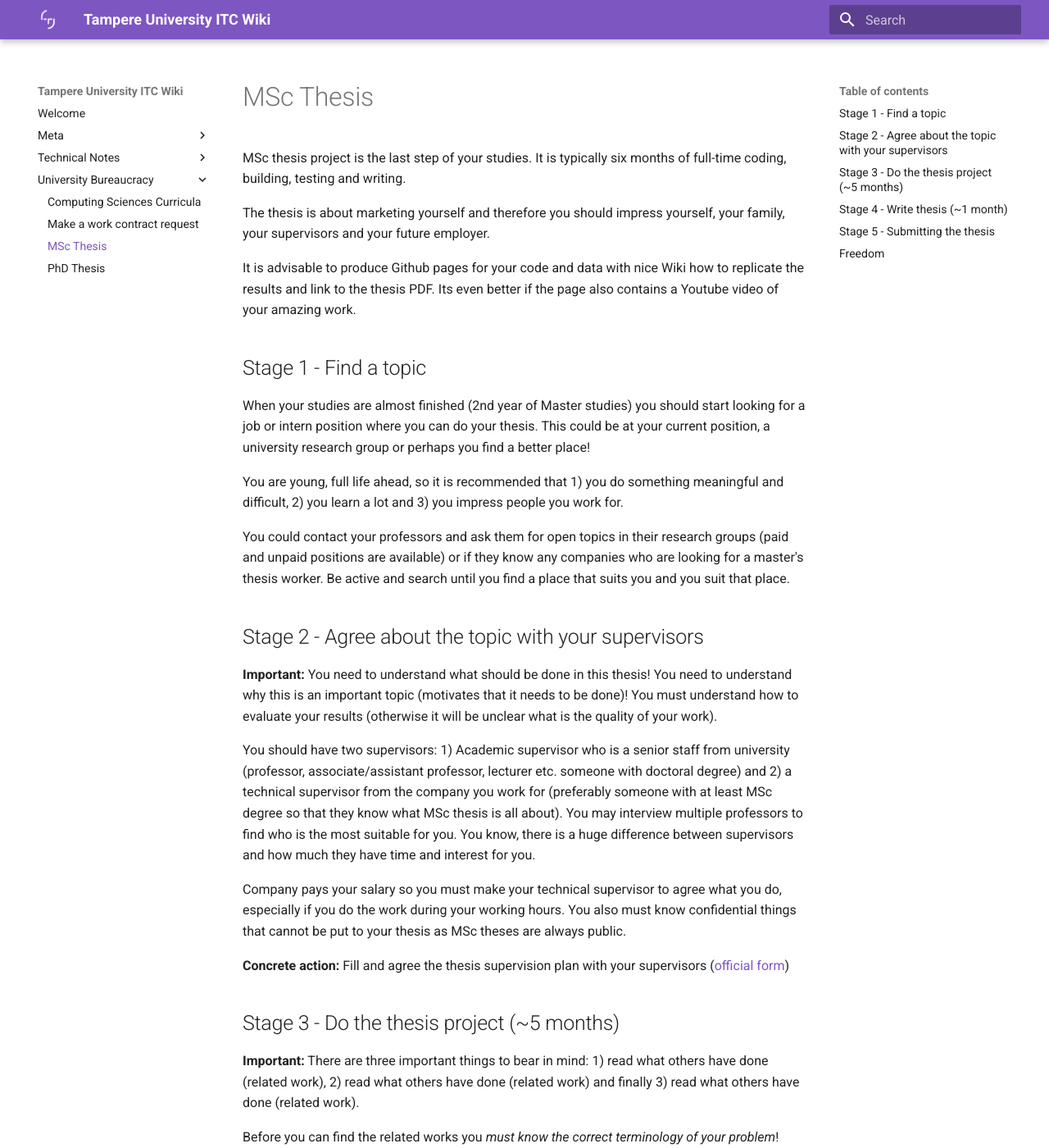
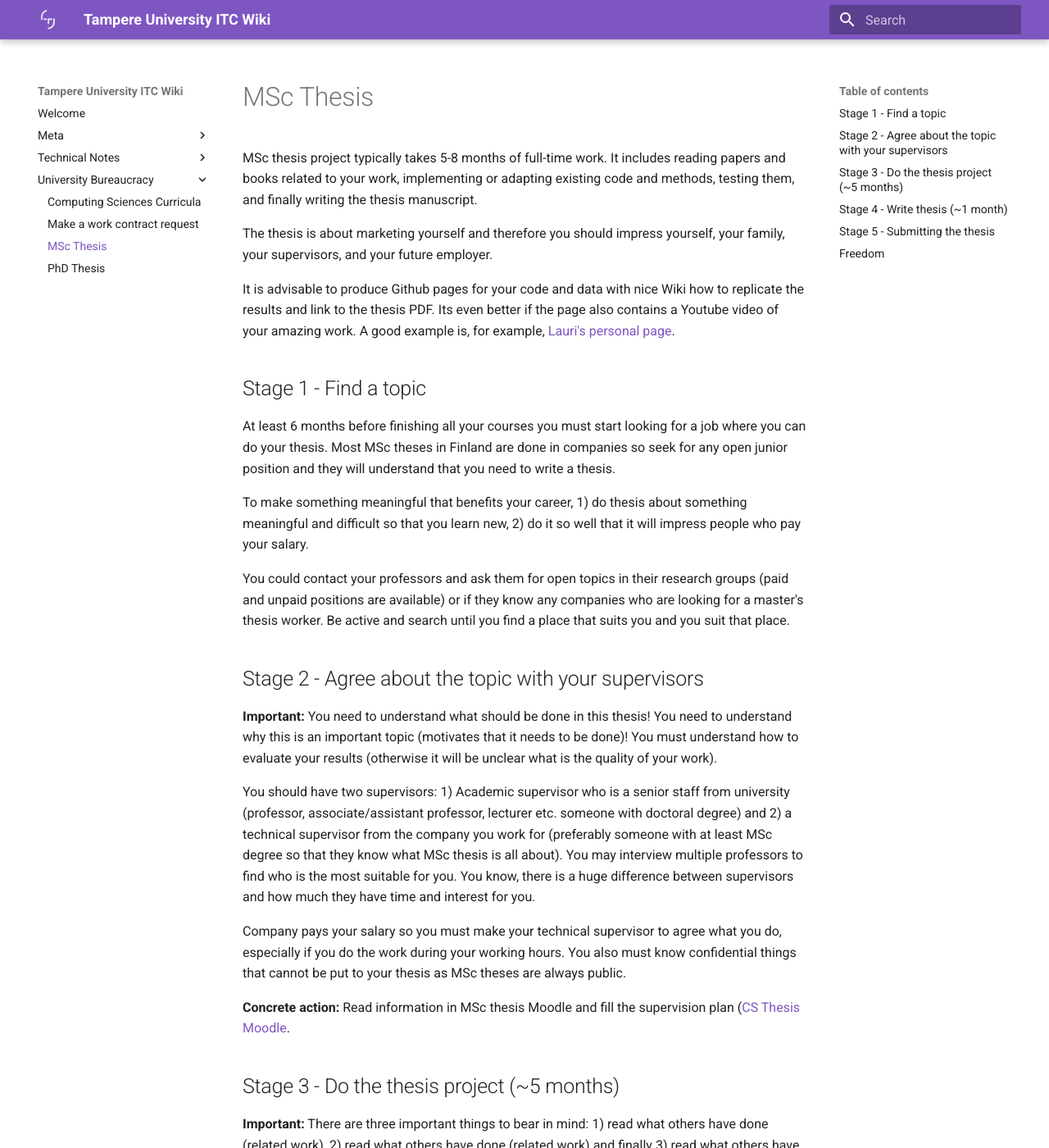
Before and after one commit to TUNI-ITC/wiki, an MkDocs documentation site: the page built from docs/University-Bureaucracy/msc_thesis.md, in a window 1280 px wide and 1400 px high. Shown: the whole window at 82% size. Built offline with MkDocs 1.6.1 and Material for MkDocs 9.7.7, drawn with Linux system fonts in a browser that asks for light colours; some of the changed text lies outside the part shown.

Commit message:
updated the instructions and list of example theses

```diff
--- a/docs/University-Bureaucracy/msc_thesis.md
+++ b/docs/University-Bureaucracy/msc_thesis.md
@@ -1,14 +1,17 @@
 # MSc Thesis
-MSc thesis project is the last step of your studies. It is typically six months of full-time coding, building, testing and writing.
+MSc thesis project typically takes 5-8 months of full-time work. It includes reading papers and books related to your work, implementing or adapting existing code and methods, testing them, and finally writing the thesis manuscript.
 
-The thesis is about marketing yourself and therefore you should impress yourself, your family, your supervisors and your future employer.
+The thesis is about marketing yourself and therefore you should impress yourself, your family, your supervisors, and your future employer.
 
-It is advisable to produce Github pages for your code and data with nice Wiki how to replicate the results and link to the thesis PDF. Its even better if the page also contains a Youtube video of your amazing work.
+It is advisable to produce Github pages for your code and data with nice Wiki how to replicate the results and link to the thesis PDF. Its even better if the page also contains a Youtube video of your amazing work. A good example is, for example, [Lauri's personal page](https://lasuomela.github.io/).
 
 ## Stage 1 - Find a topic
-When your studies are almost finished (2nd year of Master studies) you should start looking for a job or intern position where you can do your thesis. This could be at your current position, a university research group or perhaps you find a better place!
+At least 6 months before finishing all your courses you must start looking for
+a job where you can do your thesis. Most MSc theses in Finland are done in companies so seek for any open junior position and they will understand that you need to write a thesis.
 
-You are young, full life ahead, so it is recommended that 1) you do something meaningful and difficult, 2) you learn a lot and 3) you impress people you work for.
+To make something meaningful that benefits your career,
+1) do thesis about something meaningful and difficult so that you learn new,
+2) do it so well that it will impress people who pay your salary.
 
 You could contact your professors and ask them for open topics in their research groups (paid and unpaid positions are available) or if they know any companies who are looking for a master's thesis worker. Be active and search until you find a place that suits you and you suit that place.
 
@@ -19,7 +22,7 @@
 
 Company pays your salary so you must make your technical supervisor to agree what you do, especially if you do the work during your working hours. You also must know confidential things that cannot be put to your thesis as MSc theses are always public.
 
-**Concrete action:** Fill and agree the thesis supervision plan with your supervisors ([official form](https://content-webapi.tuni.fi/proxy/public/2019-06/opas_ykk_ohjaussuunnitelma_fineng.rtf))
+**Concrete action:** Read information in MSc thesis Moodle and fill the supervision plan ([CS Thesis Moodle](https://moodle.tuni.fi/course/view.php?id=41274).
 
 ## Stage 3 - Do the thesis project (~5 months)
 **Important:** There are three important things to bear in mind: 1) read what others have done (related work), 2) read what others have done (related work) and finally 3) read what others have done (related work).
@@ -45,16 +48,13 @@
 
 Examples of great theses (although your main supervisor may have different examples so ask him/her):
 
-- Valtteri Kaatrasalo (2022): [Computer vision methods for augmented reality](https://urn.fi/URN:NBN:fi:tuni-202204042972)
-- Leevi Raivio (2021): [Visual metric-semantic 3D reconstruction](https://urn.fi/URN:NBN:fi:tuni-202105175105)
-- Lauri Suomela (2021): [Implementing HR analytics: Premises for value creating analytics](https://urn.fi/URN:NBN:fi:tuni-202104263640)
-- Atakan Dag (2021): [Comparison of monolithic and hybrid controllers for multi-objective sim-to-real learning](https://urn.fi/URN:NBN:fi:tuni-202104142975)
-- Eero Heinänen (2018): [A Method for automatic tuning of PID controller following Luus-Jaakola optimization](https://urn.fi/URN:NBN:fi:tty-201810242459)
-- Matti Tuhola (2018): [English Lexical Stress Recognition Using Recurrent Neural Networks](https://urn.fi/URN:NBN:fi:tuni-201909303608)
-- Giambattista Parascandolo (2015): [Recurrent neural networks for polyphonic sound event detection](https://urn.fi/URN:NBN:fi:tty-201511241773)
+- Frans Murto (2024 - made at Bitwise): [Real-time expected possession value estimation in ice hockey](https://urn.fi/URN:NBN:fi:tuni-2024112810595)
+- Valtteri Kaatrasalo (2022 - made at Uni): [Computer vision methods for augmented reality](https://urn.fi/URN:NBN:fi:tuni-202204042972)
+- Atakan Dag (2021 - made at Uni): [Comparison of monolithic and hybrid controllers for multi-objective sim-to-real learning](https://urn.fi/URN:NBN:fi:tuni-202104142975)
+- Eero Heinänen (2018 - made at OptoFidelity): [A Method for automatic tuning of PID controller following Luus-Jaakola optimization](https://urn.fi/URN:NBN:fi:tty-201810242459)
 
 
-**Actions:** You must attend the MSc thesis seminar course of you major. The seminar typically includes: 1) watching MSc presentations by others, 2) presenting your work (at least once, agree this with your supervisor); in CS the presentations are available in [budjetti.cs.tut.fi](https://budjetti.cs.tut.fi/), and 3) participating information literacy training by university Library. All details you will find from the course Moodle page or ask from the seminar course instructor.
+**Actions:** You must attend the MSc thesis seminar course of you major. The seminar typically includes: 1) watching MSc presentations by others, 2) presenting your work (at least once, agree this with your supervisor); and 3) participating information literacy training by university Library. All details you will find from the course Moodle page or ask from the seminar course instructor.
 
 ## Stage 5 - Submitting the thesis
 You must ask your academic supervisor comments for your thesis. Some supervisors comment multiple versions the manuscript, but some only the *final draft* i.e. the version that you think is pretty much ready. Ask your supervisor(s) what he/she prefers. Remember that you are evaluated every time you send something to your supervisor!
```
